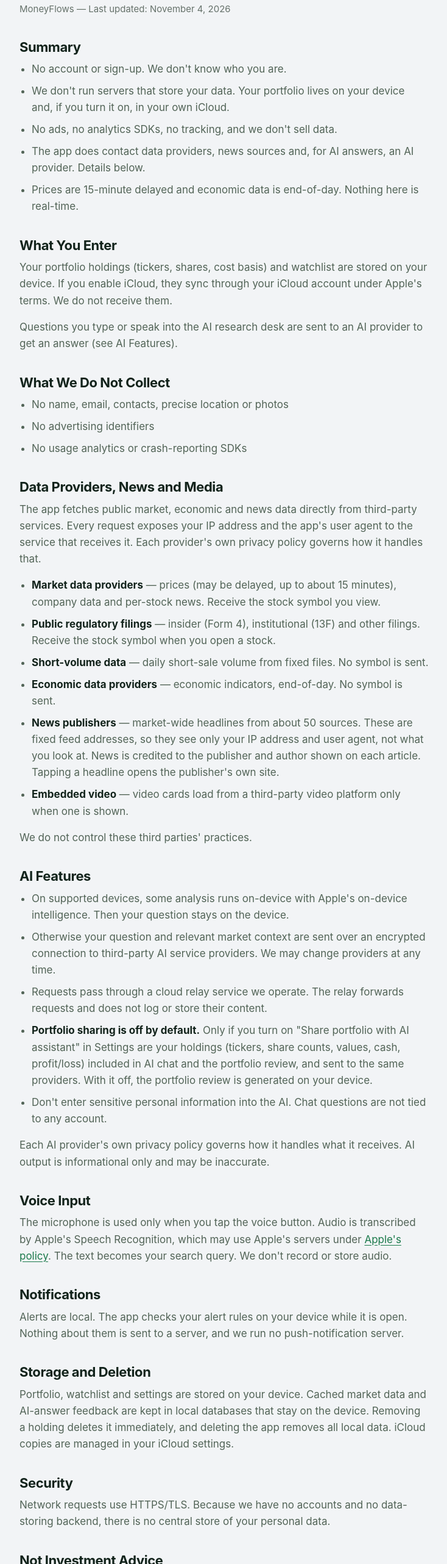
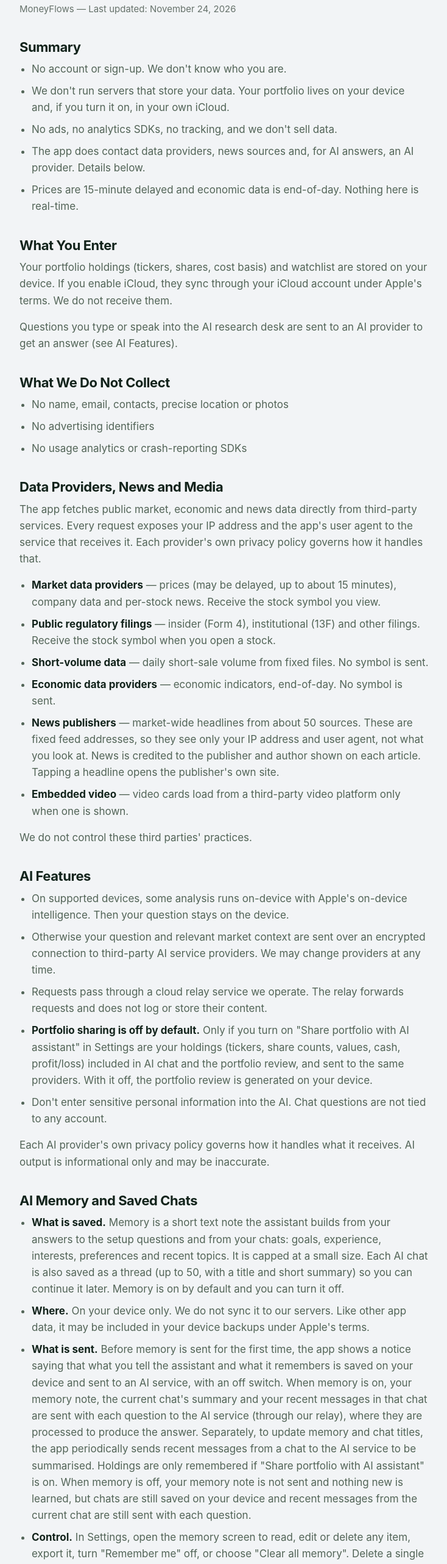
Before and after one commit to yrafique/yrafique.github.io, a plain HTML site: page privacy.html in a window 1280 px wide. Shown: the part 236-2800 px from the top of the page at 61% size, without its empty margins (48-782 px from the left). Drawn offline with Linux system fonts and the light colour scheme.

Commit message:
docs: privacy policy covers AI memory and saved chats, Delete all chats and Clear all memory

```diff
--- a/privacy.html
+++ b/privacy.html
@@ -38,10 +38,8 @@
 <main id="main" tabindex="-1"><div class="wrap page">
 <p class="eyebrow">Legal</p>
 <h1>Privacy Policy</h1>
-<p class="subtitle">MoneyFlows &mdash; Last updated: November 4, 2026</p>
+<p class="subtitle">MoneyFlows &mdash; Last updated: November 24, 2026</p>
 <div class="prose">
-
-
 
     <h2>Summary</h2>
     <ul>
@@ -85,6 +83,15 @@
     </ul>
     <p>Each AI provider's own privacy policy governs how it handles what it receives. AI output is informational only and may be inaccurate.</p>
 
+    <h2>AI Memory and Saved Chats</h2>
+    <ul>
+        <li><strong>What is saved.</strong> Memory is a short text note the assistant builds from your answers to the setup questions and from your chats: goals, experience, interests, preferences and recent topics. It is capped at a small size. Each AI chat is also saved as a thread (up to 50, with a title and short summary) so you can continue it later. Memory is on by default and you can turn it off.</li>
+        <li><strong>Where.</strong> On your device only. We do not sync it to our servers. Like other app data, it may be included in your device backups under Apple's terms.</li>
+        <li><strong>What is sent.</strong> Before memory is sent for the first time, the app shows a notice saying that what you tell the assistant and what it remembers is saved on your device and sent to an AI service, with an off switch. When memory is on, your memory note, the current chat's summary and your recent messages in that chat are sent with each question to the AI service (through our relay), where they are processed to produce the answer. Separately, to update memory and chat titles, the app periodically sends recent messages from a chat to the AI service to be summarised. Holdings are only remembered if "Share portfolio with AI assistant" is on. When memory is off, your memory note is not sent and nothing new is learned, but chats are still saved on your device and recent messages from the current chat are still sent with each question.</li>
+        <li><strong>Control.</strong> In Settings, open the memory screen to read, edit or delete any item, export it, turn "Remember me" off, or choose "Clear all memory". Delete a single chat, or choose "Delete all chats", from the Chats list. "Clear all memory" also removes the on-device list of past memory changes; it does not delete your chats. Deleting the app removes everything.</li>
+        <li><strong>Retention.</strong> Memory and chats stay on your device until you delete them or delete the app. We keep no copy.</li>
+    </ul>
+
     <h2>Voice Input</h2>
     <p>The microphone is used only when you tap the voice button. Audio is transcribed by Apple's Speech Recognition, which may use Apple's servers under <a href="https://www.apple.com/legal/privacy/">Apple's policy</a>. The text becomes your search query. We don't record or store audio.</p>
 
@@ -92,7 +99,7 @@
     <p>Alerts are local. The app checks your alert rules on your device while it is open. Nothing about them is sent to a server, and we run no push-notification server.</p>
 
     <h2>Storage and Deletion</h2>
-    <p>Portfolio, watchlist and settings are stored on your device. Cached market data and AI-answer feedback are kept in local databases that stay on the device. Removing a holding deletes it immediately, and deleting the app removes all local data. iCloud copies are managed in your iCloud settings.</p>
+    <p>Portfolio, watchlist and settings are stored on your device. Cached market data and AI-answer feedback are kept in local databases that stay on the device, as are AI memory and saved chats. Removing a holding deletes it immediately, and deleting the app removes all local data. iCloud copies are managed in your iCloud settings.</p>
 
     <h2>Security</h2>
     <p>Network requests use HTTPS/TLS. Because we have no accounts and no data-storing backend, there is no central store of your personal data.</p>
@@ -109,7 +116,6 @@
     <h2>Contact</h2>
     <p>If you have questions about this privacy policy, contact us at: <strong>moneyflowapp@proton.me</strong></p>
 
-
 </div>
 </div></main>
 <footer>
```
